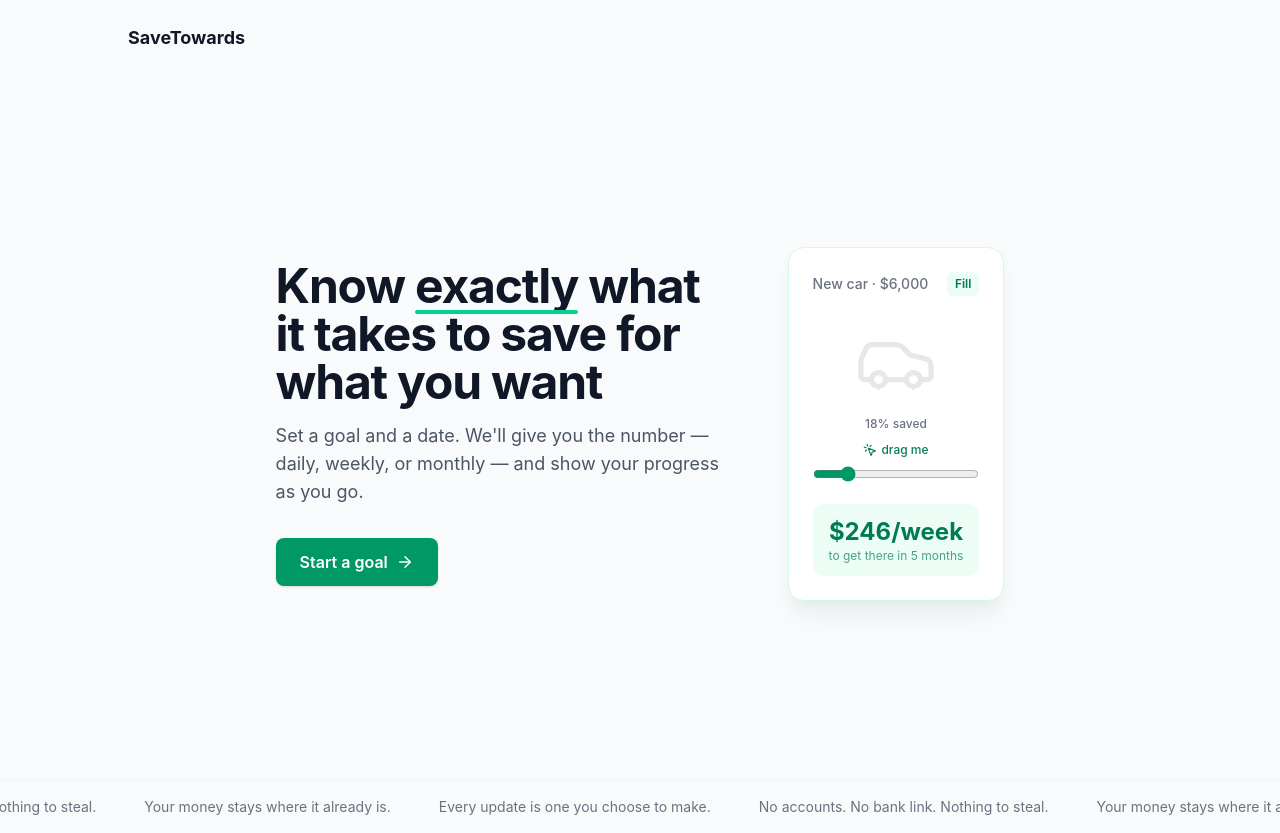
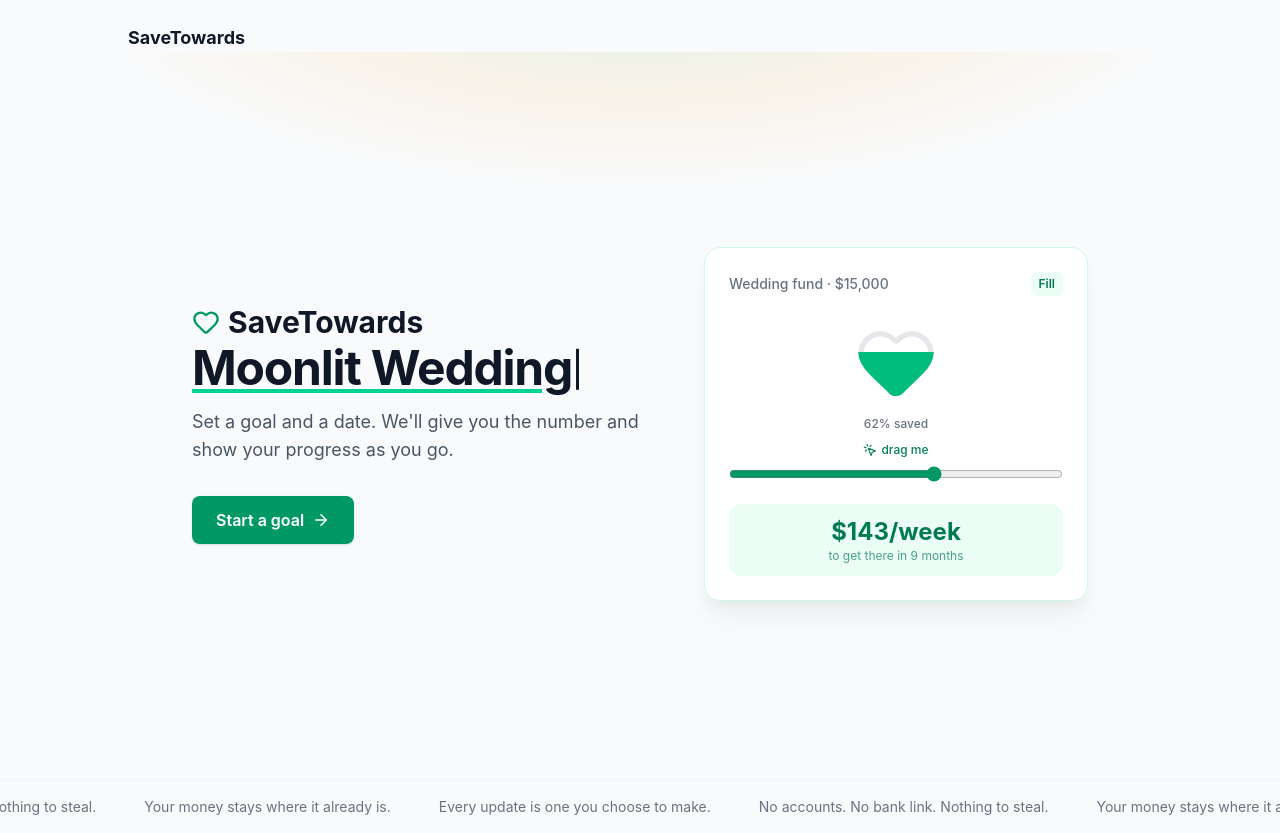
Before and after one commit to yichii/SaveTowards.com, a React (Vite) app: page / in a window 1280 px wide. Built offline with nearby package versions, Linux system fonts and the light colour scheme.

Commit message:
feat: enhance landing page hero section with improved animations and accessibility; unify demo goal handling

```diff
--- a/src/components/landing/Hero.jsx
+++ b/src/components/landing/Hero.jsx
@@ -9,24 +9,28 @@ export function Hero({ onStart }) {
     <section className="relative overflow-hidden px-4 pb-10 pt-14 sm:pt-20 lg:min-h-[calc(100vh-4.5rem)] lg:flex lg:items-center lg:pb-16">
       <div
         aria-hidden="true"
-        className="pointer-events-none absolute inset-x-0 -top-24 -z-10 h-[32rem] bg-[radial-gradient(60%_60%_at_50%_0%,rgba(16,185,129,0.14),rgba(245,158,11,0.08)_45%,transparent_75%)]"
+        className="pointer-events-none absolute inset-x-0 -top-24 z-0 h-[32rem] bg-[radial-gradient(60%_60%_at_50%_0%,rgba(16,185,129,0.14),rgba(245,158,11,0.08)_45%,transparent_75%)]"
       />
       <div className="mx-auto flex max-w-5xl flex-col items-center gap-12 lg:flex-row lg:items-center lg:justify-between lg:gap-16">
         <div className="flex flex-col items-center text-center lg:max-w-md lg:items-start lg:text-left">
-          <h1 className="text-4xl font-bold tracking-tight text-gray-900 sm:text-5xl">
-            Know{' '}
-            <span className="relative inline-block">
-              exactly
-              <span
-                key={demo.cycleKey}
-                aria-hidden="true"
-                className="absolute inset-x-0 -bottom-1 h-1 origin-left rounded-full bg-emerald-400 animate-underline-blink motion-reduce:animate-none"
+          <h1 className="sr-only">SaveTowards — plan and track any savings goal</h1>
+          <div aria-hidden="true">
+            <div className="flex items-center justify-center gap-2 text-2xl font-bold text-gray-900 sm:justify-start sm:text-3xl">
+              <demo.goal.icon
+                key={demo.iconKey}
+                size={28}
+                strokeWidth={2}
+                className="text-emerald-600 animate-icon-swap motion-reduce:animate-none"
               />
-            </span>{' '}
-            what it takes to save for what you want
-          </h1>
+              SaveTowards
+            </div>
+            <p className="mt-1 flex items-baseline justify-center text-4xl font-bold tracking-tight text-gray-900 sm:justify-start sm:text-5xl">
+              <span className="underline decoration-emerald-400 decoration-4 underline-offset-4">{demo.typed}</span>
+              <span className="ml-1 inline-block h-[0.85em] w-[3px] translate-y-[0.1em] bg-gray-900 animate-cursor-blink motion-reduce:animate-none" />
+            </p>
+          </div>
           <p className="mt-4 max-w-md text-lg text-gray-600">
-            Set a goal and a date. We'll give you the number — daily, weekly, or monthly — and show your progress as you go.
+            Set a goal and a date. We'll give you the number and show your progress as you go.
           </p>
           <button
             type="button"
@@ -37,7 +41,7 @@ export function Hero({ onStart }) {
             <ArrowRight size={18} />
           </button>
         </div>
-        <div className="flex w-full justify-center lg:w-auto">
+        <div className="flex w-full justify-center lg:w-96 lg:shrink-0">
           <HeroDemo
             goal={demo.goal}
             percent={demo.percent}
--- a/src/components/landing/useHeroDemo.js
+++ b/src/components/landing/useHeroDemo.js
@@ -1,16 +1,22 @@
-import { useEffect, useRef, useState } from 'react'
+import { useEffect, useState } from 'react'
 import { Plane, Car, Heart } from 'lucide-react'
 import { usePrefersReducedMotion } from '../../hooks/usePrefersReducedMotion'
 import { calculateSavingsPlan } from '../../utils/calculations'
 
 export const EXAMPLE_GOALS = [
-  { label: 'Trip to Japan · $2,400', icon: Plane, amount: 2400, weeks: 12, pct: 35 },
-  { label: 'New car · $6,000', icon: Car, amount: 6000, weeks: 20, pct: 18 },
-  { label: 'Wedding fund · $15,000', icon: Heart, amount: 15000, weeks: 40, pct: 62 },
+  { phrase: 'Toyota Camry', label: 'New car · $6,000', icon: Car, amount: 6000, weeks: 20, pct: 76 },
+  { phrase: 'Moonlit Wedding', label: 'Wedding fund · $15,000', icon: Heart, amount: 15000, weeks: 40, pct: 62 },
+  { phrase: 'Trip to Vegas', label: 'Trip to Vegas · $2,400', icon: Plane, amount: 2400, weeks: 12, pct: 35 },
 ]
 
+const DELETE_MS_PER_CHAR = 30
+const TYPE_MS_PER_CHAR = 55
 const FILL_MS = 900
-const CYCLE_MS = 3800
+const HOLD_MS = 2200
+
+function wait(ms) {
+  return new Promise((resolve) => setTimeout(resolve, ms))
+}
 
 function targetDateWeeksOut(weeks) {
   const d = new Date()
@@ -19,69 +25,85 @@ function targetDateWeeksOut(weeks) {
 }
 
 /**
- * Drives the hero demo card: autoplays through EXAMPLE_GOALS with a 0→target
- * fill animation until the user first touches the slider, then hands full
- * control over permanently — no snap-back, no resuming autoplay.
+ * Drives the hero: a shared example-goal array types/deletes the headline
+ * phrase, swaps the headline icon, and fills the demo card all on the same
+ * cycle, until the user first touches the slider — then autoplay stops
+ * permanently (no snap-back) and the slider takes over.
  */
 export function useHeroDemo() {
   const reducedMotion = usePrefersReducedMotion()
   const [goalIndex, setGoalIndex] = useState(0)
+  const [typed, setTyped] = useState(() => (reducedMotion ? EXAMPLE_GOALS[0].phrase : ''))
+  const [iconKey, setIconKey] = useState(0)
   const [percent, setPercent] = useState(() => (reducedMotion ? EXAMPLE_GOALS[0].pct : 0))
   const [manual, setManual] = useState(false)
-  const [cycleKey, setCycleKey] = useState(0)
-
-  const rafRef = useRef(null)
-  const timeoutRef = useRef(null)
 
   useEffect(() => {
     if (manual || reducedMotion) return
 
     let cancelled = false
+    let rafId = null
 
-    function runCycle(index) {
-      setGoalIndex(index)
-      setPercent(0)
-      setCycleKey((k) => k + 1)
-      const target = EXAMPLE_GOALS[index].pct
+    function animateFillTo(target) {
       const start = performance.now()
-
       function tick(now) {
         if (cancelled) return
         const t = Math.min((now - start) / FILL_MS, 1)
         const eased = 1 - Math.pow(1 - t, 3)
         setPercent(Math.round(target * eased))
-        if (t < 1) {
-          rafRef.current = requestAnimationFrame(tick)
-        } else {
-          timeoutRef.current = setTimeout(() => {
-            if (!cancelled) runCycle((index + 1) % EXAMPLE_GOALS.length)
-          }, CYCLE_MS - FILL_MS)
-        }
+        if (t < 1) rafId = requestAnimationFrame(tick)
       }
-      rafRef.current = requestAnimationFrame(tick)
+      rafId = requestAnimationFrame(tick)
     }
 
-    runCycle(0)
+    async function run() {
+      let index = 0
+      let currentPhrase = ''
+
+      while (!cancelled) {
+        // Backspace whatever's currently typed (no-op on the very first pass).
+        for (let len = currentPhrase.length; len >= 0; len--) {
+          if (cancelled) return
+          setTyped(currentPhrase.slice(0, len))
+          if (len > 0) await wait(DELETE_MS_PER_CHAR)
+        }
+        if (cancelled) return
+
+        // Icon swap + card reset land in the gap between deleting and typing.
+        const goal = EXAMPLE_GOALS[index]
+        setGoalIndex(index)
+        setIconKey((k) => k + 1)
+        setPercent(0)
+        animateFillTo(goal.pct)
+
+        for (let len = 1; len <= goal.phrase.length; len++) {
+          if (cancelled) return
+          setTyped(goal.phrase.slice(0, len))
+          await wait(TYPE_MS_PER_CHAR)
+        }
+        if (cancelled) return
+
+        currentPhrase = goal.phrase
+        await wait(HOLD_MS)
+        if (cancelled) return
+        index = (index + 1) % EXAMPLE_GOALS.length
+      }
+    }
+
+    run()
 
     return () => {
       cancelled = true
-      cancelAnimationFrame(rafRef.current)
-      clearTimeout(timeoutRef.current)
+      cancelAnimationFrame(rafId)
     }
   }, [manual, reducedMotion])
 
   function stopAutoplay() {
-    setManual((wasManual) => {
-      if (!wasManual) {
-        cancelAnimationFrame(rafRef.current)
-        clearTimeout(timeoutRef.current)
-      }
-      return true
-    })
+    setManual(true)
   }
 
   function handleSliderChange(value) {
-    stopAutoplay()
+    setManual(true)
     setPercent(value)
   }
 
@@ -97,11 +119,12 @@ export function useHeroDemo() {
 
   return {
     goal,
+    typed,
+    iconKey,
     percent,
     plan,
     monthsRemaining,
     isAutoplay: !manual && !reducedMotion,
-    cycleKey,
     onSliderPointerDown: stopAutoplay,
     onSliderChange: handleSliderChange,
   }
--- a/src/index.css
+++ b/src/index.css
@@ -34,20 +34,34 @@
   animation: fade-in-up 300ms ease-out;
 }
 
-@keyframes underline-blink {
-  0% {
-    transform: scaleX(0);
+@keyframes icon-swap {
+  from {
+    opacity: 0;
+    transform: scale(0.6);
   }
-  30% {
-    transform: scaleX(0);
-  }
-  100% {
-    transform: scaleX(1);
+  to {
+    opacity: 1;
+    transform: scale(1);
   }
 }
 
-.animate-underline-blink {
-  animation: underline-blink 900ms ease-out;
+.animate-icon-swap {
+  animation: icon-swap 220ms ease-out;
+}
+
+@keyframes cursor-blink {
+  0%,
+  49% {
+    opacity: 1;
+  }
+  50%,
+  100% {
+    opacity: 0;
+  }
+}
+
+.animate-cursor-blink {
+  animation: cursor-blink 1s steps(1) infinite;
 }
 
 @keyframes marquee {
```
Also changed, not shown: 1 other file (tests, documents, lock files or other folders).
